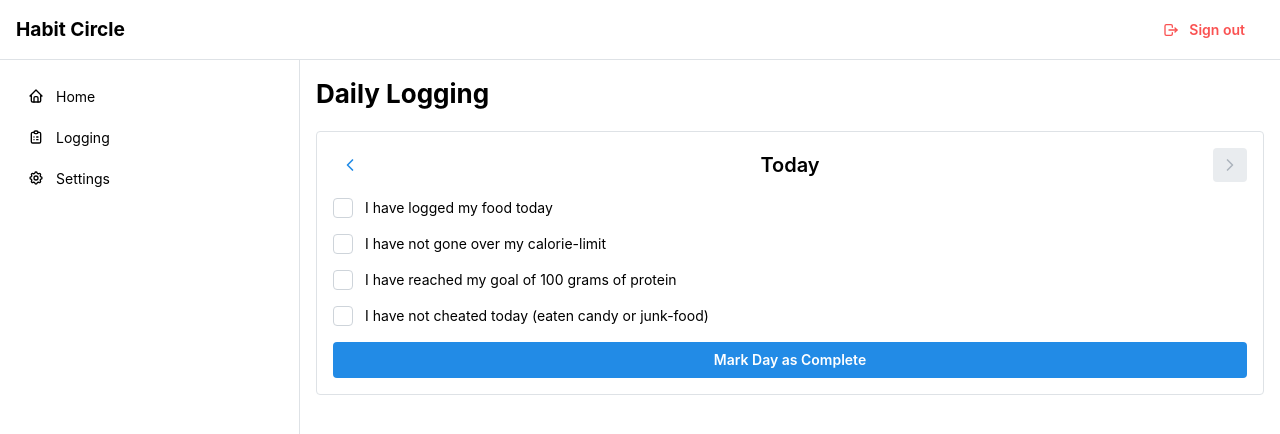
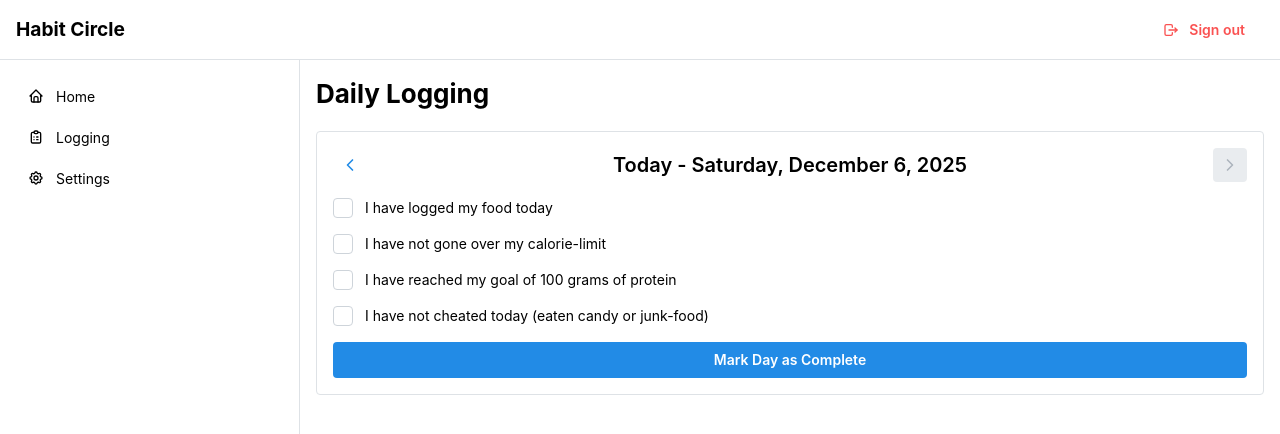
Before and after one commit to leandrocarocca/habit-circle-demo, a Next.js app: page /app/logging in a window 1280 px wide. Shown: the top 434 px of the page. Built offline with nearby package versions, Linux system fonts and the light colour scheme; no server answers; the database is empty; sample sign-in values are in the browser's storage.

Commit message:
Show full date with weekday for all dates including today and yesterday
- Display format now shows 'Today - Monday, January 6, 2025'
- Yesterday shows 'Yesterday - Sunday, January 5, 2025'
- All other dates show 'Monday, January 6, 2025' format

```diff
--- a/app/app/logging/page.tsx
+++ b/app/app/logging/page.tsx
@@ -47,17 +47,19 @@ export default function LoggingPage() {
     const yesterday = new Date(today);
     yesterday.setDate(yesterday.getDate() - 1);
 
+    const fullDate = date.toLocaleDateString('en-US', {
+      weekday: 'long',
+      year: 'numeric',
+      month: 'long',
+      day: 'numeric',
+    });
+
     if (formatDate(date) === formatDate(today)) {
-      return 'Today';
+      return `Today - ${fullDate}`;
     } else if (formatDate(date) === formatDate(yesterday)) {
-      return 'Yesterday';
+      return `Yesterday - ${fullDate}`;
     } else {
-      return date.toLocaleDateString('en-US', {
-        weekday: 'long',
-        year: 'numeric',
-        month: 'long',
-        day: 'numeric',
-      });
+      return fullDate;
     }
   };
 
```
